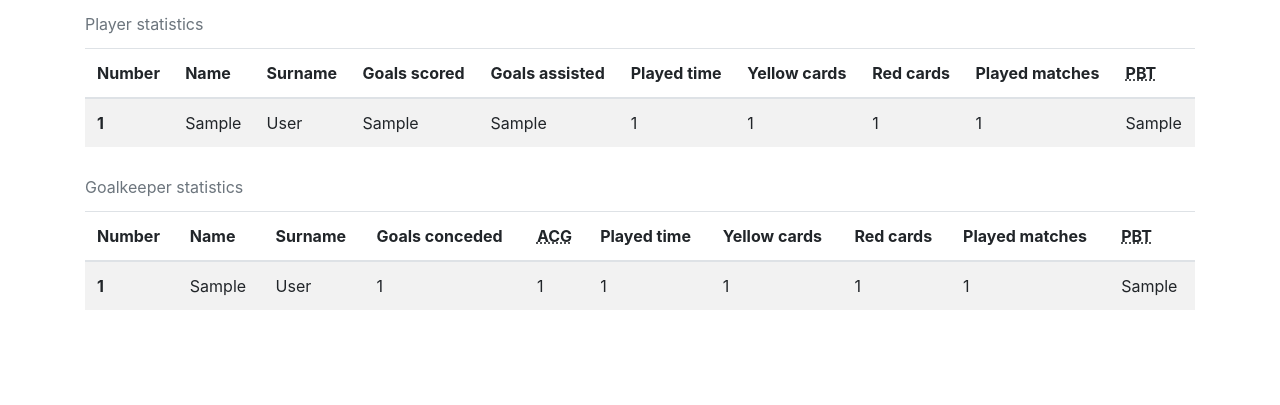
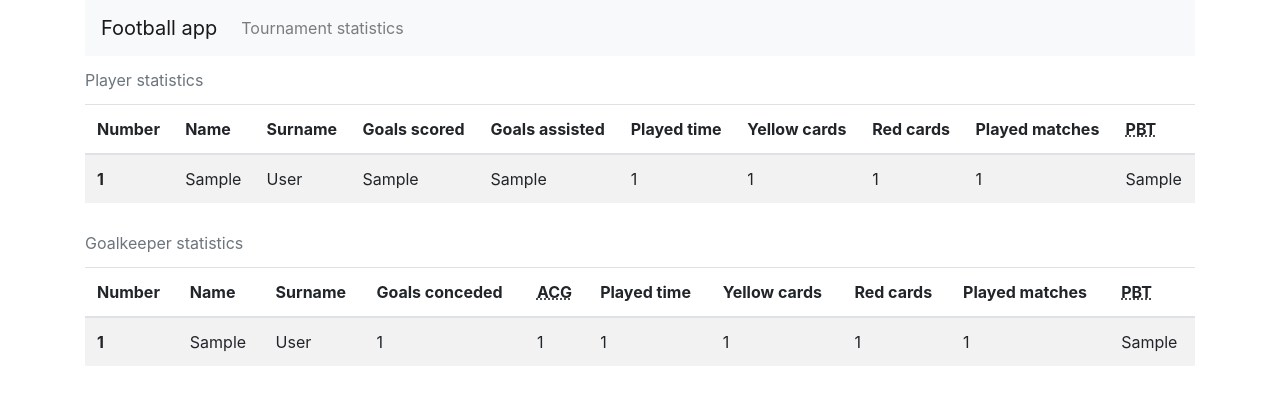
Before and after one commit to emukans/lu-modern-programming-techologies, a Django app: template PD2/app/templates/football_statistics/team_statistics.html in a window 1280 px wide. Shown: the top 405 px of the page. Run offline with Django 3.2, Linux system fonts and the light colour scheme; the template is opened without the code that fills it: most values are stand-ins (such as "Sample title", 1, 10 or a date in 2020); some libraries are stand-ins or nearby versions.

Commit message:
Add navigation bar

```diff
--- /dev/null
+++ b/PD2/app/templates/football_app/base.html
@@ -0,0 +1,26 @@
+<!DOCTYPE html>
+<html lang="en">
+<head>
+    <meta charset="UTF-8">
+    <title>{% block title %}Football statistics{% endblock %}</title>
+    <link rel="stylesheet" href="/static/vendor/css/bootstrap.min.css">
+    <link rel="stylesheet" href="/static/css/main.css">
+</head>
+<body>
+<div class="container">
+    <nav class="navbar navbar-expand-lg navbar-light bg-light">
+        <a class="navbar-brand" href="/">Football app</a>
+
+        <div class="collapse navbar-collapse" id="navbarSupportedContent">
+            <ul class="navbar-nav mr-auto">
+                {% url 'tournament-statistics' as tournament_statistics_url %}
+                <li class="nav-item {% if request.path == tournament_statistics_url %}active{% endif %}">
+                    <a class="nav-link" href="{{ tournament_statistics_url }}">Tournament statistics</a>
+                </li>
+            </ul>
+        </div>
+    </nav>
+    {% block content %}{% endblock %}
+</div>
+</body>
+</html>
--- a/PD2/app/templates/football_statistics/base.html
+++ /dev/null
@@ -1,14 +0,0 @@
-<!DOCTYPE html>
-<html lang="en">
-<head>
-    <meta charset="UTF-8">
-    <title>{% block title %}Football statistics{% endblock %}</title>
-    <link rel="stylesheet" href="/static/vendor/css/bootstrap.min.css">
-    <link rel="stylesheet" href="/static/css/main.css">
-</head>
-<body>
-<div class="container">
-    {% block content %}{% endblock %}
-</div>
-</body>
-</html>
--- a/PD2/app/templates/football_statistics/team_statistics.html
+++ b/PD2/app/templates/football_statistics/team_statistics.html
@@ -1,4 +1,4 @@
-{% extends "football_statistics/base.html" %}
+{% extends "football_app/base.html" %}
 
 {% block content %}
     <div class="row">
--- a/PD2/app/templates/football_statistics/tournament_statistics.html
+++ b/PD2/app/templates/football_statistics/tournament_statistics.html
@@ -1,4 +1,4 @@
-{% extends "football_statistics/base.html" %}
+{% extends "football_app/base.html" %}
 
 {% block content %}
     <div class="row">
```
